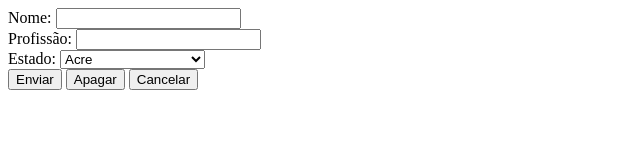
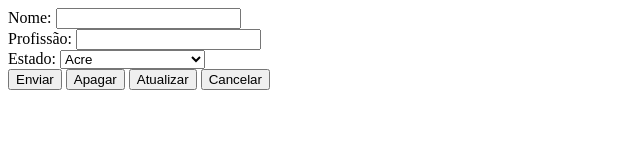
Before and after one commit to wen-dell/interface-jquery-couchdb, a plain HTML site: page index.html in a window 1280 px wide. Shown: the whole page, without its empty margins (0-640 px from the left). Drawn offline with Linux system fonts and the light colour scheme.

Commit message:
Criação do método para atualizar

```diff
--- a/index.html
+++ b/index.html
@@ -51,6 +51,7 @@
         </div>
         <button type="button" onclick="salvar()">Enviar</button>
         <button type="button" onclick="apagar()">Apagar</button>
+        <button type="button" onclick="atualizar()">Atualizar</button>
         <button type="reset">Cancelar</button>
     </form>
 
--- a/js/main.js
+++ b/js/main.js
@@ -40,3 +40,26 @@ function apagar() {
         }
     });
 }
+
+function atualizar() {
+
+    let nome = $("#nome").val();
+    let profissao = $("#profissao").val();
+    let estado = $("#estado").val();
+
+    let objeto = {
+        nome: nome,
+        profissao: profissao,
+        estado: estado,
+        _rev: "6-5a133f0846bdeb0e4c837409d5354bad"
+    };
+
+    $.ajax({
+        url: "http://localhost:5984/meu_bd/001/",
+        type: "put",
+        data: JSON.stringify(objeto),
+        success: function (result) {
+            console.log(result);
+        }
+    });
+}
```
